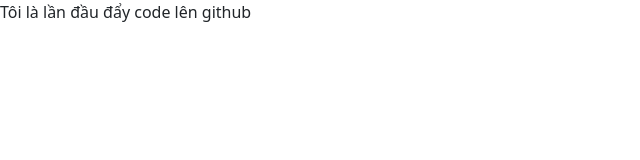
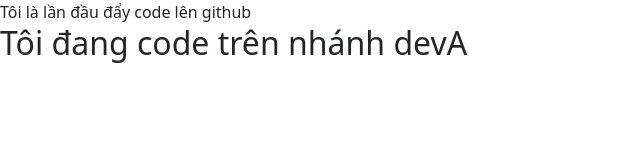
Before and after one commit to HungNguyen2318/bc49_demogit, a plain HTML site: page index.html in a window 1280 px wide. Shown: the whole page, without its empty margins (0-640 px from the left). Drawn offline with nearby package versions, Linux system fonts and the light colour scheme.

Commit message:
them 1 the H2

```diff
--- a/index.html
+++ b/index.html
@@ -15,6 +15,7 @@
 
 <body>
   <head>Tôi là lần đầu đẩy code lên github</head>
+  <h2>Tôi đang code trên nhánh devA</h2>
   <!-- Bootstrap JavaScript Libraries -->
   <script src="https://cdn.jsdelivr.net/npm/@popperjs/core@2.11.6/dist/umd/popper.min.js"
     integrity="sha384-oBqDVmMz9ATKxIep9tiCxS/Z9fNfEXiDAYTujMAeBAsjFuCZSmKbSSUnQlmh/jp3" crossorigin="anonymous">
```
